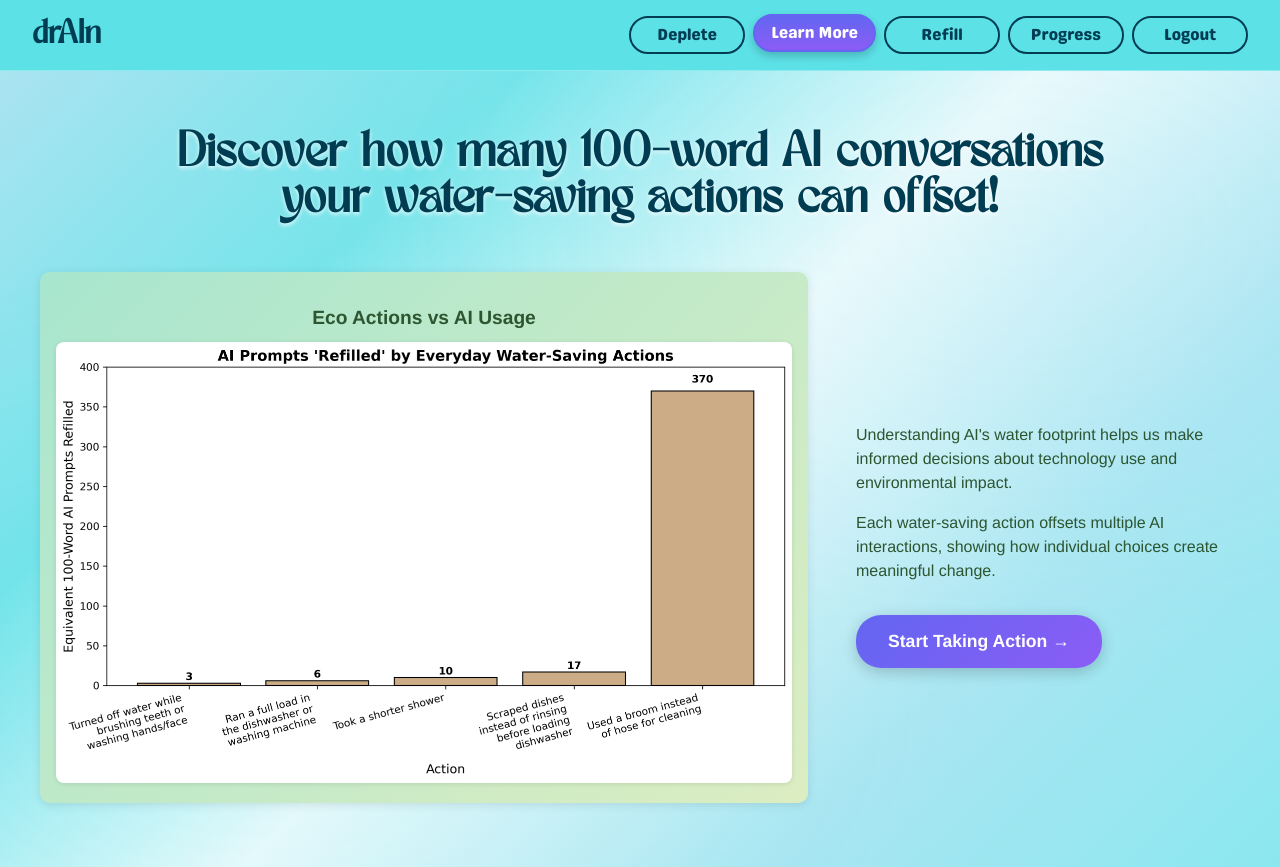
After one commit to bcsanadi/drAIn, a Flask app: page /learn_more in a window 1280 px wide; the page is wider, and only the part inside the window is pictured. The commit adds this page. Run offline with Flask 3, Linux system fonts and the light colour scheme; a user stored in the database is signed in.

Commit message:
graph stuff

```diff
--- a/app.py
+++ b/app.py
@@ -268,6 +268,13 @@ def deplete():
 
     return render_template('deplete.html', water_level=user.water_level)
 
+# Learn More page route - displays the impact comparison chart
+@app.route('/learn_more')
+def learn_more():
+    if 'user_id' not in session:
+        return redirect(url_for('login'))
+    return render_template('learn_more.html')
+
 # Progress page route - displays dynamic graphs
 @app.route('/progress')
 def progress():
--- a/static/css/style.css
+++ b/static/css/style.css
@@ -334,7 +334,7 @@ header {
 }
 
 /* Base navigation button styling - Inactive state */
-.nav-button1, .nav-button2, .nav-button3 {
+.deplete-nav-button, .learn-more-nav-button, .refill-nav-button, .progress-nav-button, .logout-nav-button {
   background-color: transparent;
   color: var(--dark-blue);
   font-family: var(--button-font);
@@ -390,8 +406,32 @@ header {
 }
 
 .refill-button:hover {
-  background: linear-gradient(180deg, #226214, #28a745);
-  border-color: #226214;
+  background: linear-gradient(180deg, #1a4d0f, #228b3b);
+  border-color: #1a4d0f;
+  color: white;
+  transform: translateY(-2px);
+  box-shadow: 0 4px 8px rgba(0, 0, 0, 0.2);
+}
+
+.learn-more-button {
+  background: linear-gradient(180deg, #6366f1, #8b5cf6);
+  border-color: #6366f1;
+  color: white !important;
+  font-family: var(--button-font);
+  text-decoration: none;
+  padding: 0.5rem 1rem;
+  border: 2px solid #6366f1;
+  border-radius: 25px;
+  transition: all 0.3s ease;
+  min-width: 80px;
+  text-align: center;
+  transform: translateY(-2px);
+  box-shadow: 0 4px 8px rgba(0, 0, 0, 0.2);
+}
+
+.learn-more-button:hover {
+  background: linear-gradient(180deg, #4f46e5, #7c3aed);
+  border-color: #4f46e5;
   color: white;
   transform: translateY(-2px);
   box-shadow: 0 4px 8px rgba(0, 0, 0, 0.2);
--- /dev/null
+++ b/templates/learn_more.html
@@ -0,0 +1,59 @@
+<!DOCTYPE html>
+<html lang="en">
+<head>
+    <meta charset="UTF-8">
+    <meta name="viewport" content="width=device-width, initial-scale=1.0">
+    <title>drAIn - Learn More</title>
+    <link rel="stylesheet" href="static/css/style.css">
+</head>
+<body>
+    <nav class="nav-bar">
+    <div class="nav-container">
+        <a href="/home" class="logo-text">drAIn</a>
+        <div class="nav-buttons">
+            <a href="/deplete" class="deplete-nav-button">Deplete</a>
+            <a href="/learn_more" class="learn-more-button">Learn More</a>
+            <a href="/refill" class="refill-nav-button">Refill</a>
+            <a href="/progress" class="progress-nav-button">Progress</a>
+            <a href="/logout" class="logout-nav-button">Logout</a>
+        </div>
+    </div>
+    </nav>
+    <header>
+        <section class="refill-section">
+            <div class="refill-container">
+                <h2>Discover how many 100-word AI conversations<br>your water-saving actions can offset!</h2>
+
+                <!-- Side-by-side layout for chart and content -->
+                <div style="display: flex; align-items: center; gap: 2rem; max-width: 1200px; margin: 2rem auto;">
+                    <!-- Chart Section -->
+                    <div class="impact-comparison-section" style="flex: 2; text-align: center; padding: 1rem; background: linear-gradient(135deg, #a8e6cf 0%, #dcedc1 100%); border-radius: 10px; box-shadow: 0 2px 10px rgba(0,0,0,0.1);">
+                        <h3 style="color: #2c5530; margin-bottom: 0.8rem; font-size: 1.2rem;">Eco Actions vs AI Usage</h3>
+                        <img src="/static/images/impact_comparison.png" alt="Chart showing AI prompts refilled by everyday water-saving actions" class="impact-chart" style="max-width: 100%; height: auto; border-radius: 8px; box-shadow: 0 1px 5px rgba(0,0,0,0.1);">
+                    </div>
+
+                    <!-- Content Section -->
+                    <div style="flex: 1; padding: 1rem;">
+                        <!-- Educational Content -->
+                        <div style="margin-bottom: 2rem;">
+                            <p style="color: #2c5530; font-size: 1rem; line-height: 1.5; margin-bottom: 1rem;">
+                                Understanding AI's water footprint helps us make informed decisions about technology use and environmental impact.
+                            </p>
+                            <p style="color: #2c5530; font-size: 1rem; line-height: 1.5;">
+                                Each water-saving action offsets multiple AI interactions, showing how individual choices create meaningful change.
+                            </p>
+                        </div>
+
+                        <!-- Call to Action -->
+                        <div>
+                            <a href="/refill" style="display: inline-block; background: linear-gradient(135deg, #6366f1, #8b5cf6); color: white; padding: 1rem 2rem; border-radius: 25px; text-decoration: none; font-weight: bold; font-size: 1.1rem; box-shadow: 0 4px 15px rgba(0,0,0,0.2); transition: transform 0.3s ease;">
+                                Start Taking Action →
+                            </a>
+                        </div>
+                    </div>
+                </div>
+            </div>
+        </section>
+    </header>
+</body>
+</html>
```
Also changed, not shown: other parts of static/css/style.css (+31 -37 lines), templates/deplete.html (+4 -3 lines), templates/home.html (+5 -4 lines), templates/progress.html (+4 -3 lines), templates/refill.html (+4 -11 lines), users.db.
